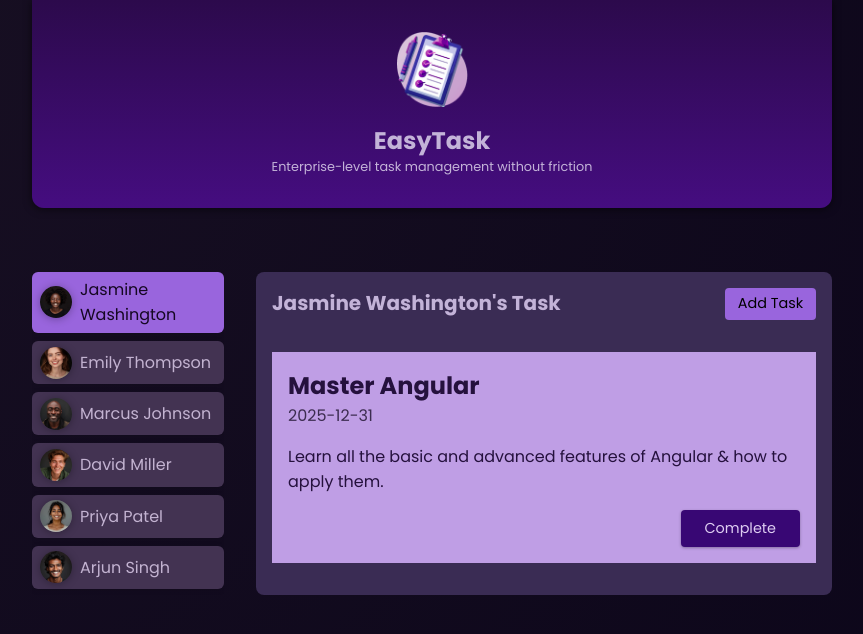
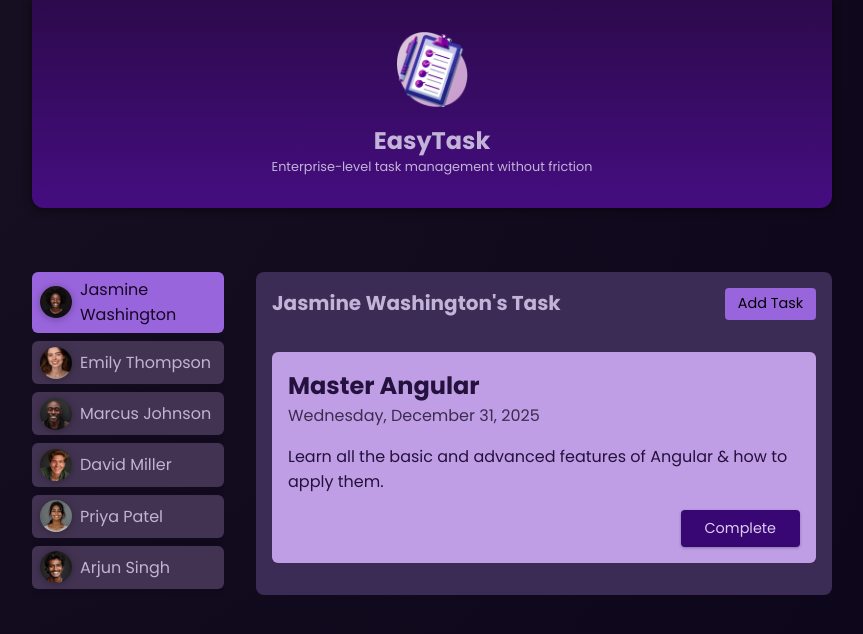
Before and after one commit to bmotevalli/angular-tutorials, an Angular app: page / in a window 1280 px wide. Both pictures are taken after a click on the button "Jasmine Washington". Shown: the top 634 px of the page, without its empty margins (208-1071 px from the left). Built offline with nearby package versions, Linux system fonts and the light colour scheme.

Commit message:
adding card component. and formatting date.

```diff
--- /dev/null
+++ b/src/app/shared/card/card.component.css
@@ -0,0 +1,5 @@
+div {
+  border-radius: 6px;
+  box-shadow: 0 1px 6px rgba(0, 0, 0, 0.1);
+  overflow: hidden;
+}
--- /dev/null
+++ b/src/app/shared/card/card.component.html
@@ -0,0 +1,3 @@
+<div>
+  <ng-content />
+</div>
--- a/src/app/tasks/add-task/add-task.component.html
+++ b/src/app/tasks/add-task/add-task.component.html
@@ -1,4 +1,5 @@
 <div class="backdrop" (click)="onCancelTask()"></div>
+<app-card>
   <dialog open>
     <h2>Add Task</h2>
     <form (ngSubmit)="onSubmitTask()">
@@ -19,7 +20,12 @@
 
       <p>
         <label for="due-date">Due Date</label>
-      <input type="date" id="due-date" name="due-date" [(ngModel)]="dueDate" />
+        <input
+          type="date"
+          id="due-date"
+          name="due-date"
+          [(ngModel)]="dueDate"
+        />
       </p>
 
       <p class="actions">
@@ -28,3 +34,4 @@
       </p>
     </form>
   </dialog>
+</app-card>
--- a/src/app/tasks/add-task/add-task.component.ts
+++ b/src/app/tasks/add-task/add-task.component.ts
@@ -1,11 +1,12 @@
 import { Component, output, signal } from '@angular/core';
 import { FormsModule } from '@angular/forms';
 import { Task } from '../task/task.model';
+import { CardComponent } from '../../shared/card/card.component';
 
 @Component({
   selector: 'app-add-task',
   standalone: true,
-  imports: [FormsModule],
+  imports: [FormsModule, CardComponent],
   templateUrl: './add-task.component.html',
   styleUrl: './add-task.component.css',
 })
--- a/src/app/tasks/task/task.component.html
+++ b/src/app/tasks/task/task.component.html
@@ -1,8 +1,10 @@
+<app-card>
   <article>
     <h2>{{ task()?.title }}</h2>
-  <time>{{ task()?.dueDate }}</time>
+    <time>{{ task()?.dueDate | date : "fullDate" }}</time>
     <p>{{ task()?.summary }}</p>
     <p class="actions">
       <button (click)="onComplete()">Complete</button>
     </p>
   </article>
+</app-card>
--- a/src/app/tasks/task/task.component.ts
+++ b/src/app/tasks/task/task.component.ts
@@ -1,10 +1,12 @@
 import { Component, input, output } from '@angular/core';
+import { DatePipe } from '@angular/common';
 
 import { Task } from './task.model';
+import { CardComponent } from '../../shared/card/card.component';
 
 @Component({
   selector: 'app-task',
-  imports: [],
+  imports: [CardComponent, DatePipe],
   templateUrl: './task.component.html',
   styleUrl: './task.component.css',
 })
--- a/src/app/user/user.component.css
+++ b/src/app/user/user.component.css
@@ -1,9 +1,3 @@
-div {
-  border-radius: 6px;
-  box-shadow: 0 1px 6px rgba(0, 0, 0, 0.1);
-  overflow: hidden;
-}
-
 button {
   display: flex;
   align-items: center;
--- a/src/app/user/user.component.html
+++ b/src/app/user/user.component.html
@@ -1,6 +1,6 @@
-<div>
+<app-card>
   <button [class.active]="selected()" (click)="onSelectUser()">
     <img [src]="imagePath()" [alt]="user().name" />
     {{ user().name }}
   </button>
-</div>
+</app-card>
--- a/src/app/user/user.component.ts
+++ b/src/app/user/user.component.ts
@@ -9,10 +9,11 @@
 } from '@angular/core';
 
 import { User } from './user.model';
+import { CardComponent } from '../shared/card/card.component';
 
 @Component({
   selector: 'app-user',
-  imports: [],
+  imports: [CardComponent],
   templateUrl: './user.component.html',
   styleUrl: './user.component.css',
 })
```
Also changed, not shown: src/app/shared/card/card.component.ts (added, +11 -0 lines). Lines whose indentation alone changed are shown as unchanged.
